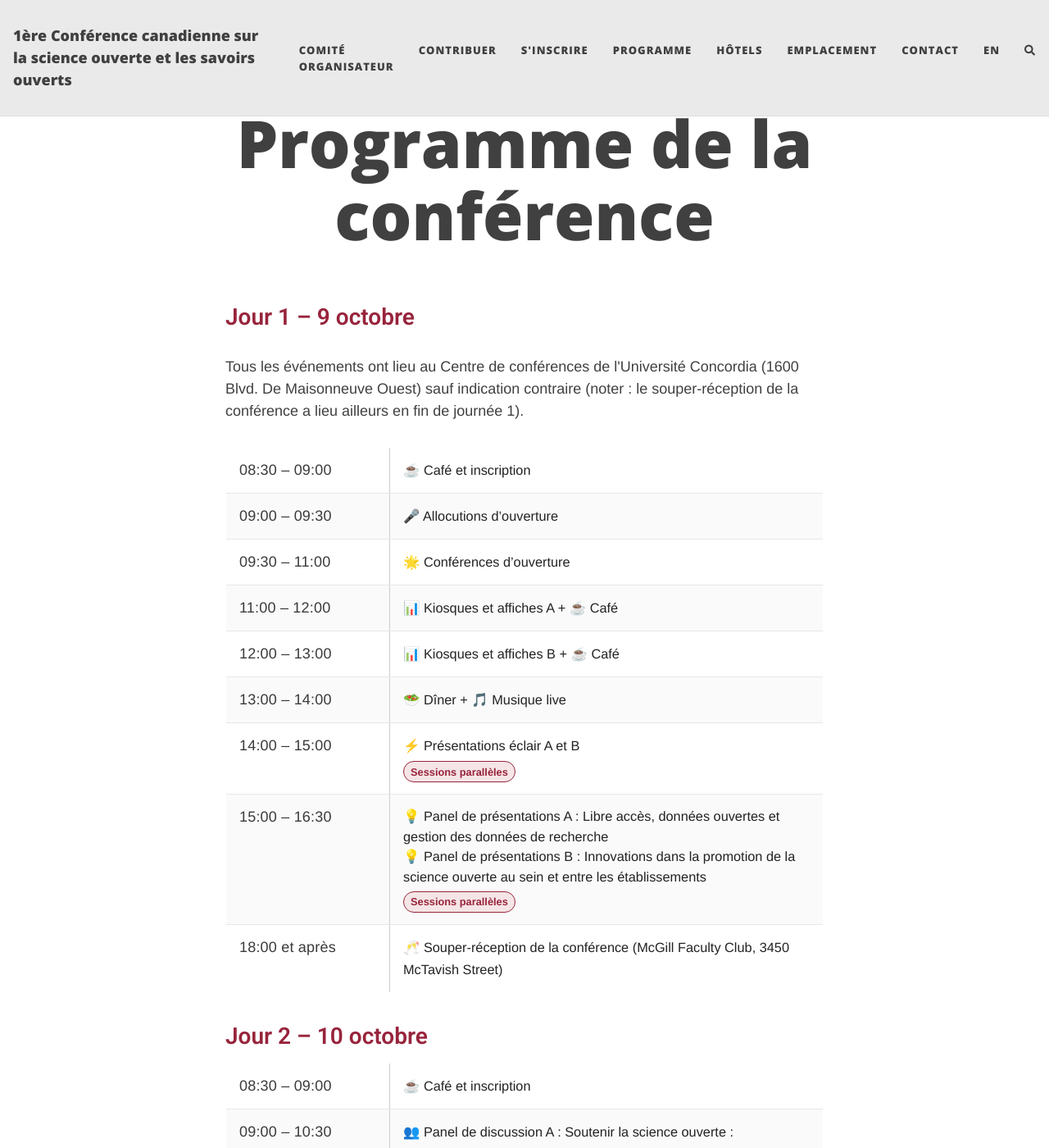
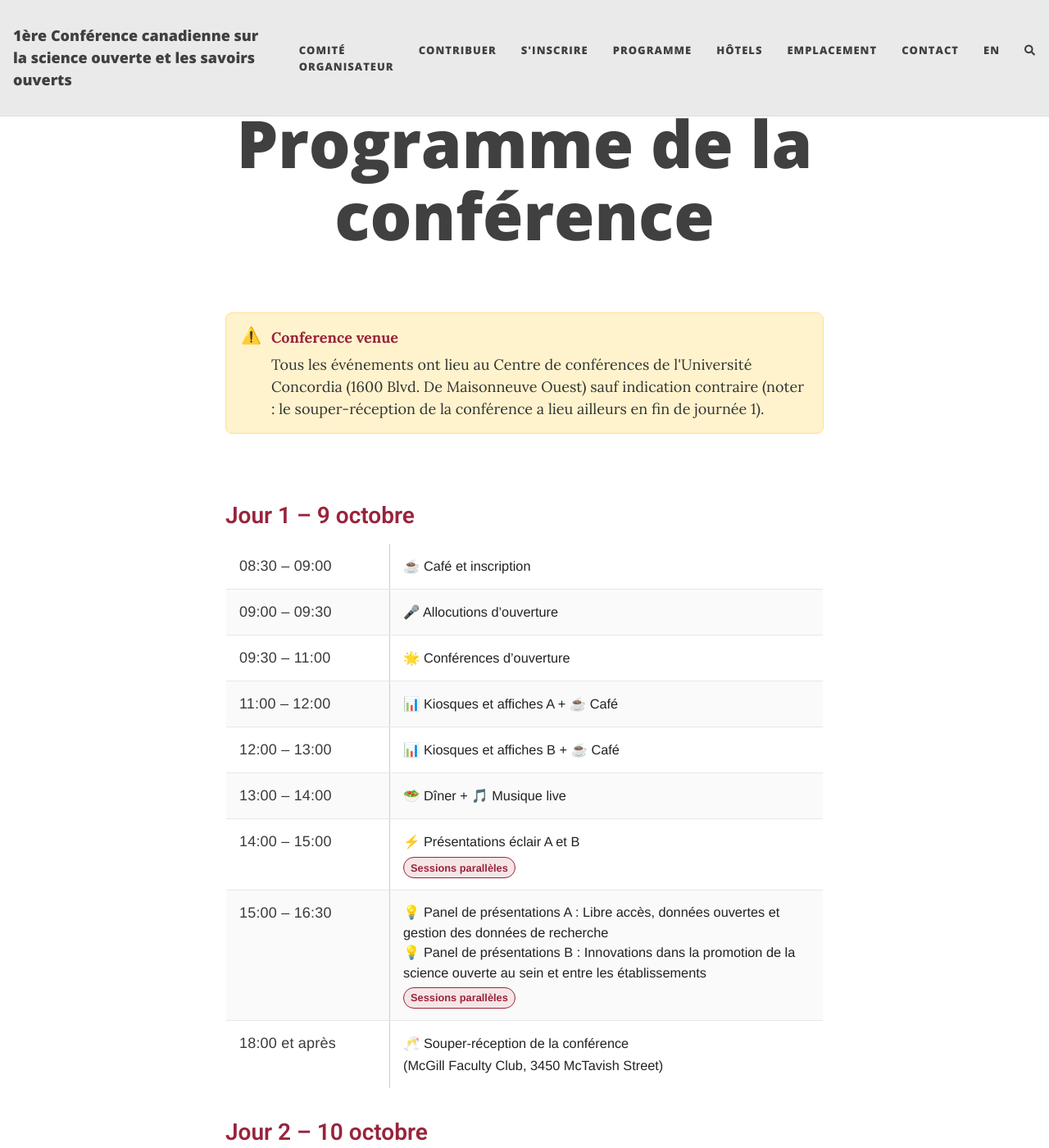
Before and after one commit to oscanada/oscanada.github.io, a Jekyll site: the page built from fr/program.html, in a window 1280 px wide and 1400 px high. Shown: the whole window at 82% size. Built offline with Jekyll 4.4.1, drawn with Linux system fonts in a browser that asks for light colours; nearby versions of some CDN libraries; comment, search, counter and statistics services are not loaded.

Commit message:
Update program.html

```diff
--- a/fr/program.html
+++ b/fr/program.html
@@ -15,6 +15,19 @@ cover-img:
   <meta name="viewport" content="width=device-width, initial-scale=1" />
   <title>Programme de l’événement – 9–10 octobre</title>
   <link href="https://fonts.googleapis.com/css2?family=Roboto:wght@400;500;600&display=swap" rel="stylesheet">
+
+  <style>
+  .callout {
+    display: flex; gap: 12px; align-items: flex-start;
+    margin: 20px 0; padding: 16px 18px; border-radius: 8px;
+    border: 1px solid #ffe08a; background: #fff3cd;
+    font: inherit; color: #333; line-height: 1.5;
+  }
+  .callout__icon { font-size: 1.25rem; line-height: 1.1; }
+  .callout__title { margin: 0 0 6px; font-weight: 600; color: #98243c; }
+  .callout__body { margin: 0; }
+  </style>
+
   <style>
     :root {
       --accent: #98243c;
@@ -122,10 +135,23 @@ cover-img:
   </style>
 </head>
 <body>
+
+<br>
+
+<div class="callout">
+  <div class="callout__icon">⚠️</div>
+  <div>
+    <p class="callout__title">Conference venue</p>
+    <p class="callout__body">
+      Tous les événements ont lieu au Centre de conférences de l'Université Concordia (1600 Blvd. De Maisonneuve Ouest) sauf indication contraire (noter : le souper-réception de la conférence a lieu ailleurs en fin de journée 1).
+    </p>
+  </div>
+</div>
+
+<br>
+
   <main class="schedule">
     <h5>Jour 1 – 9 octobre</h5>
-
-    <p>Tous les événements ont lieu au Centre de conférences de l'Université Concordia (1600 Blvd. De Maisonneuve Ouest) sauf indication contraire (noter : le souper-réception de la conférence a lieu ailleurs en fin de journée 1).</p>
 
     <table class="schedule-table">
       <tbody>
@@ -170,7 +196,7 @@ cover-img:
         </tr>
         <tr>
           <td class="time-cell">18:00 et après</td>
-          <td class="content-cell"><span class="social">🥂 Souper-réception de la conférence (McGill Faculty Club, 3450 McTavish Street)</span></td>
+          <td class="content-cell"><span class="social">🥂 Souper-réception de la conférence<br>(McGill Faculty Club, 3450 McTavish Street)</span></td>
         </tr>
       </tbody>
     </table>
```
